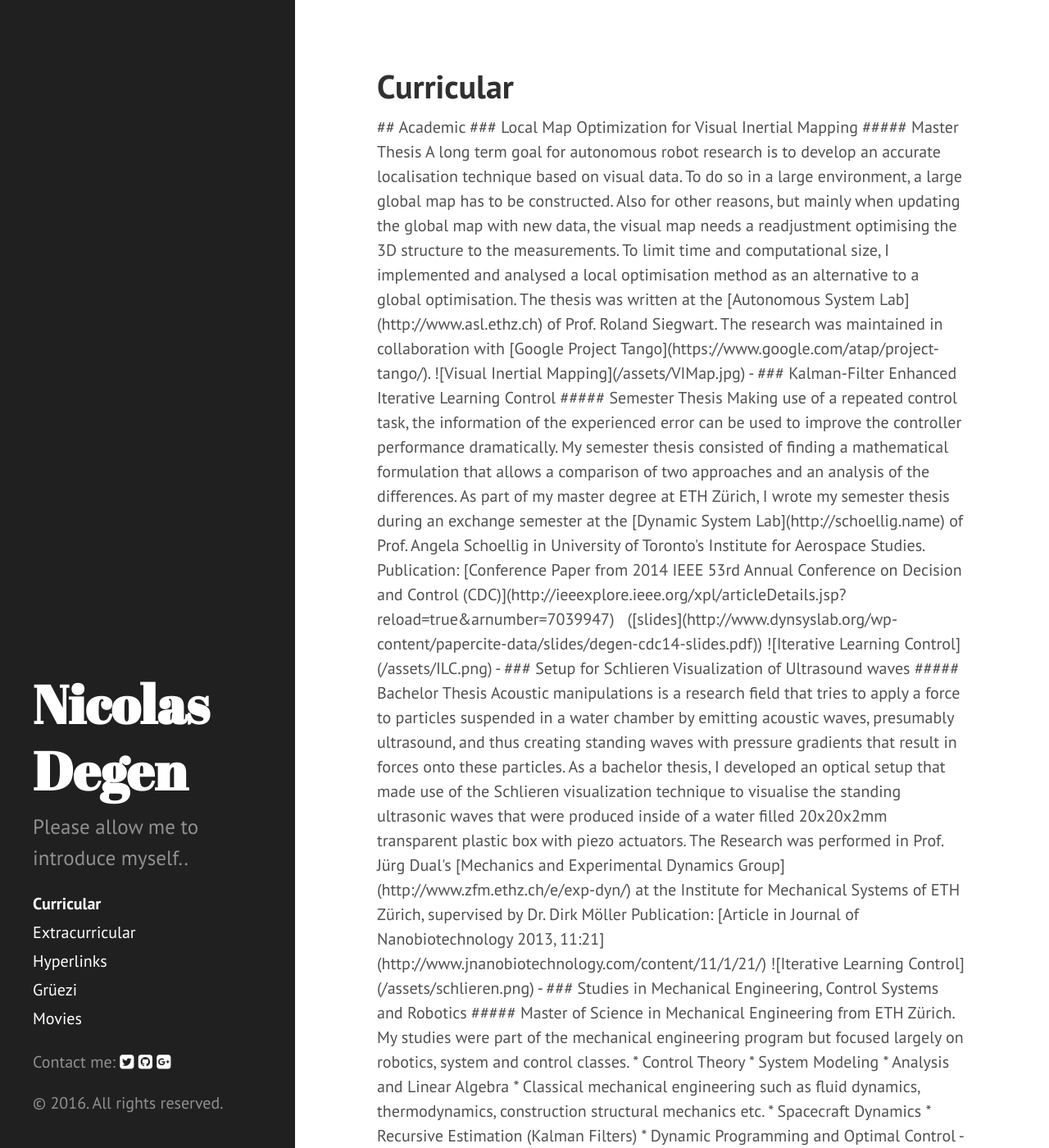
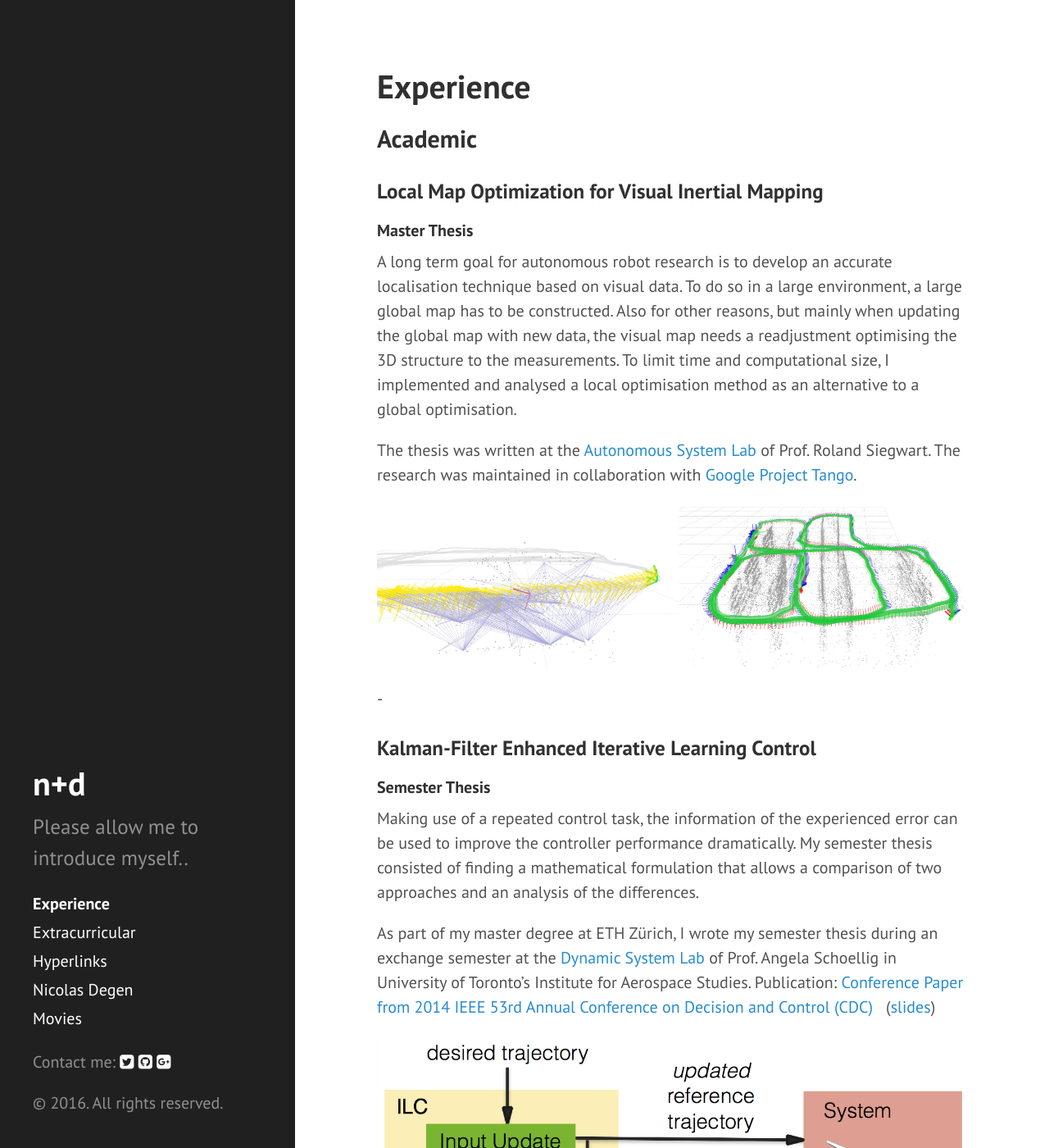
Before and after one commit to nidegen/nidegen.github.io, a Jekyll site: the page built from experience.md, in a window 1280 px wide and 1400 px high. Shown: the whole window at 82% size. Built offline with Jekyll 4.4.1, drawn with Linux system fonts in a browser that asks for light colours; nearby versions of some CDN libraries; Markdown is read by kramdown in place of the engine named in the settings; some of the changed text lies outside the part shown.

Commit message:
some edits

```diff
--- a/_config.yml
+++ b/_config.yml
@@ -6,8 +6,8 @@ highlighter:      pygments
 permalink:        pretty
 
 # Setup
-title:            Nicolas Degen
-tagline:          'n+d'
+title:            n+d
+tagline:          'nicolas degen'
 description:      'Please allow me to introduce myself..'
 url:              http://nidegen.github.io
 baseurl:          /
--- a/_includes/sidebar.html
+++ b/_includes/sidebar.html
@@ -1,6 +1,6 @@
 <div class="sidebar">
   <div class="container sidebar-sticky">
-    <div class="sidebar-about">
+    <div class="sidebar-about-nd">
       <h1>
         <a href="{{ site.baseurl }}">
           {{ site.title }}
--- a/curricular.md
+++ b/experience.md
@@ -1,8 +1,7 @@
 ---
 layout: page
-title: Curricular
+title: Experience
 ---
-<div class="theme-base-08">
 
 ## Academic
 ### Local Map Optimization for Visual Inertial Mapping
--- a/movies.md
+++ b/movies.md
@@ -2,10 +2,13 @@
 layout: page
 title: Movies
 ---
-<div class="theme-base-08">
 
 ## War Movies
 ### WW2
+
+[A Bridge Too Far](https://en.wikipedia.org/wiki/A_Bridge_Too_Far_(film)
+Communication problems, wrong intelligence and crossed plans do not happen in swiss army training. Impressive to see the same happening to the British XXX Corps and the American First Allied Airborne Army.
+
 [The Fighting Lady](https://en.wikipedia.org/wiki/The_Fighting_Lady)
 Original documentary with live battlefield footage. Geht unter die Haut. Free access on [Youtube](https://www.youtube.com/watch?v=B5JbXRDOP60).
 
```
Also changed, not shown: hyperlinks.md (+0 -1 lines), index.md (+3 -34 lines), public/css/nidegen.css (added, +7 -0 lines).
